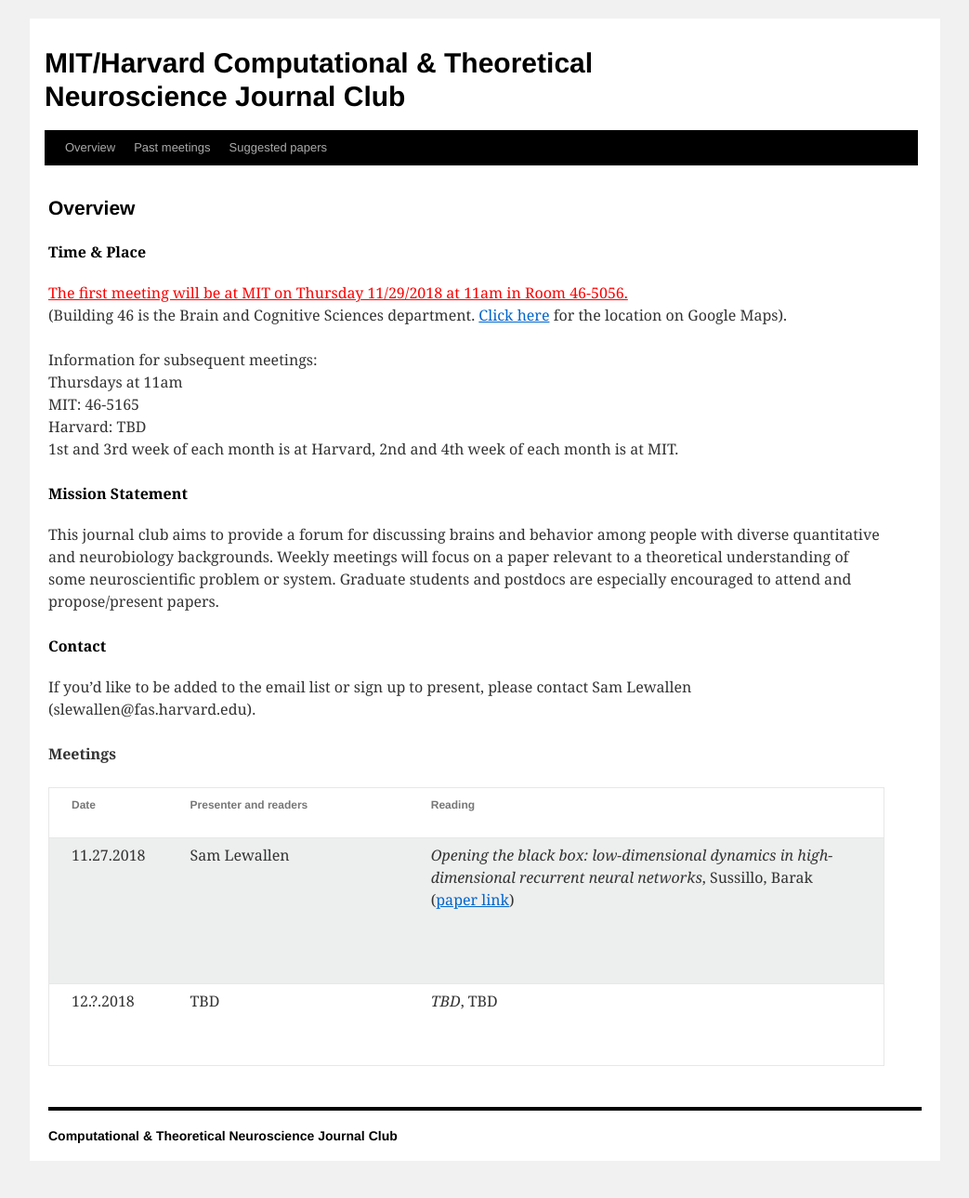
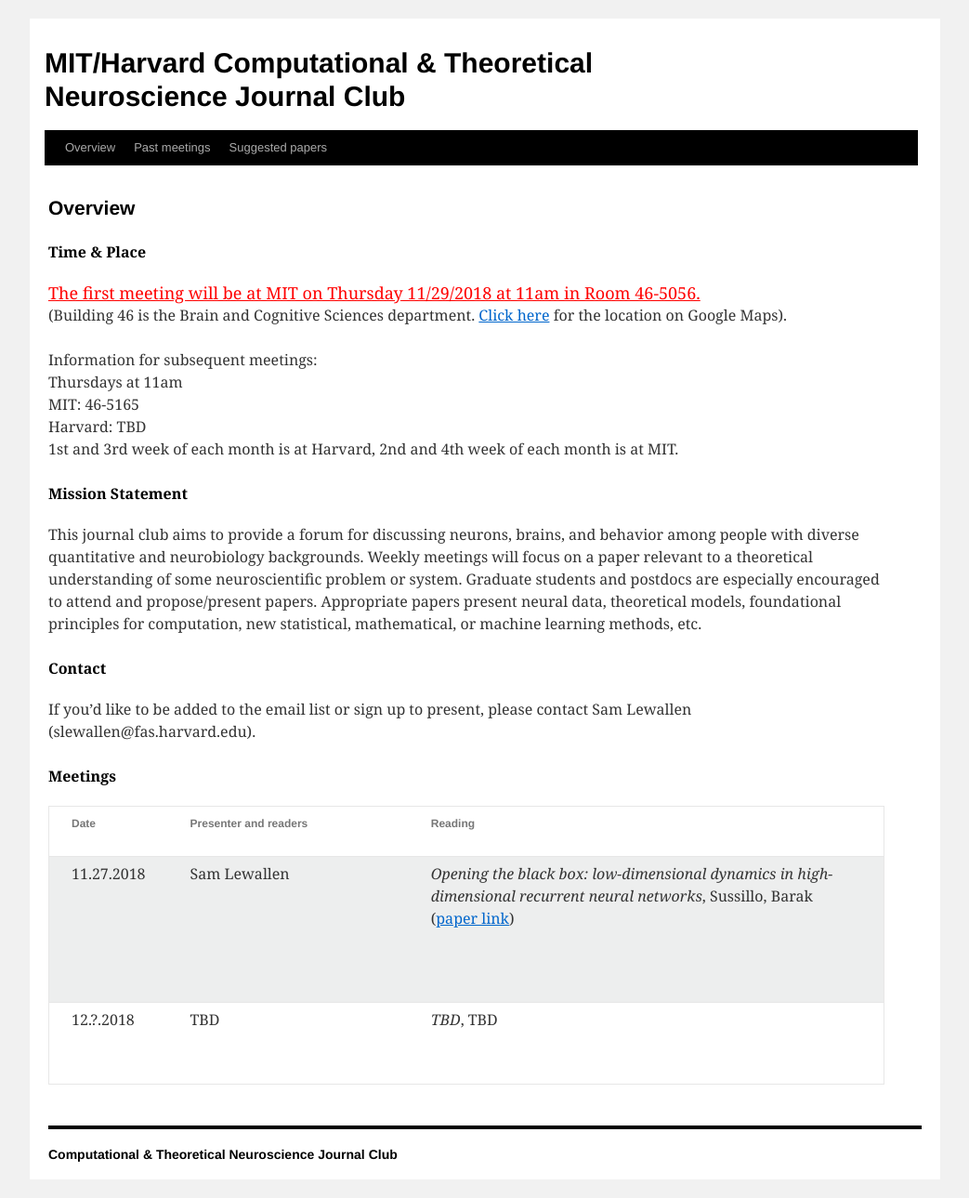
Before and after one commit to compneurojc/compneurojc.github.io, a Jekyll site: the page built from index.html, in a window 1280 px wide. Shown: the whole page at 93% size, without its empty margins (118-1161 px from the left). Built offline with Jekyll 4.4.1, drawn with Linux system fonts in a browser that asks for light colours.

Commit message:
added maz update to mission statement

```diff
--- a/index.html
+++ b/index.html
@@ -11,7 +11,7 @@
     <div class="entry-content">
 
       <h4><b>Time &amp; Place</b></h4>
-      <div style="color: red;">
+      <div style="color: red;  font-size: large;">
         <u>The first meeting will be at MIT on Thursday 11/29/2018 at 11am in Room 46-5056.</u>
       </div>
       (Building 46 is the Brain and Cognitive Sciences department. <a href="https://goo.gl/maps/DyNcBBNkA9r">Click here</a> for the location on Google Maps).
@@ -26,16 +26,16 @@
       </p>
 
       <h4><b>Mission Statement</b></h4>
-      <p>This journal club aims to provide a forum for discussing brains and behavior among people with diverse quantitative and neurobiology backgrounds. Weekly meetings will focus on a paper relevant to a theoretical understanding of some
-        neuroscientific problem or system. Graduate students and postdocs are especially encouraged to attend and propose/present papers. </p>
+      <p>This journal club aims to provide a forum for discussing neurons, brains, and behavior among people with diverse quantitative and neurobiology backgrounds. Weekly meetings will focus on a paper relevant to a theoretical understanding of
+        some neuroscientific problem or system. Graduate students and postdocs are especially encouraged to attend and propose/present papers. Appropriate papers present neural data, theoretical models, foundational principles for computation, new
+        statistical, mathematical, or machine learning methods, etc.</p>
 
       <h4><b>Contact</b></h4>
       <p>If you&#8217;d like to be added to the email list or sign up to present, please contact Sam Lewallen ({{site.email}}).</p>
 
       <!-- Meetings -->
-      <p><strong>Meetings</strong></p>
+      <h4><b>Meetings</b></h4>
       {% include meetings.html %}
-
 
     </div><!-- .entry-content -->
   </div><!-- #post-## -->
```
Also changed, not shown: _includes/OLD.html (deleted, +0 -29 lines), 2 other files.
